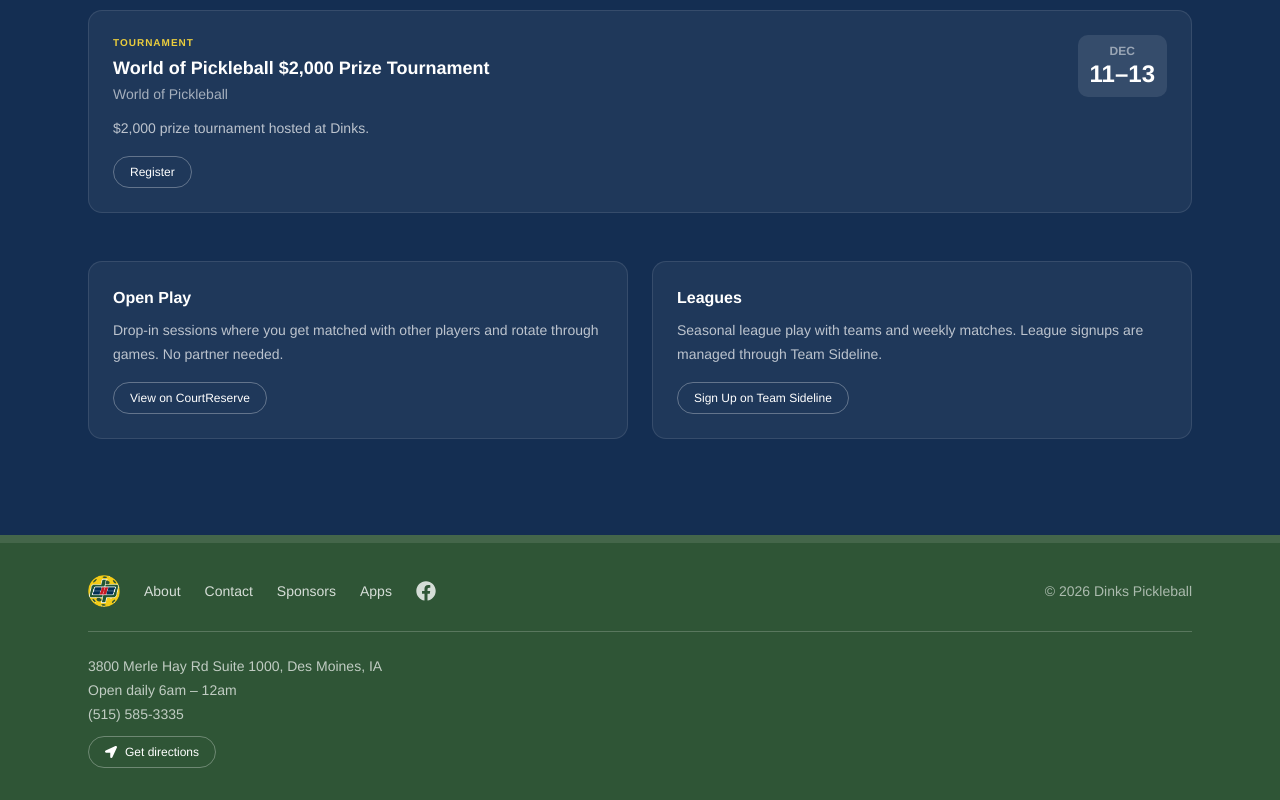
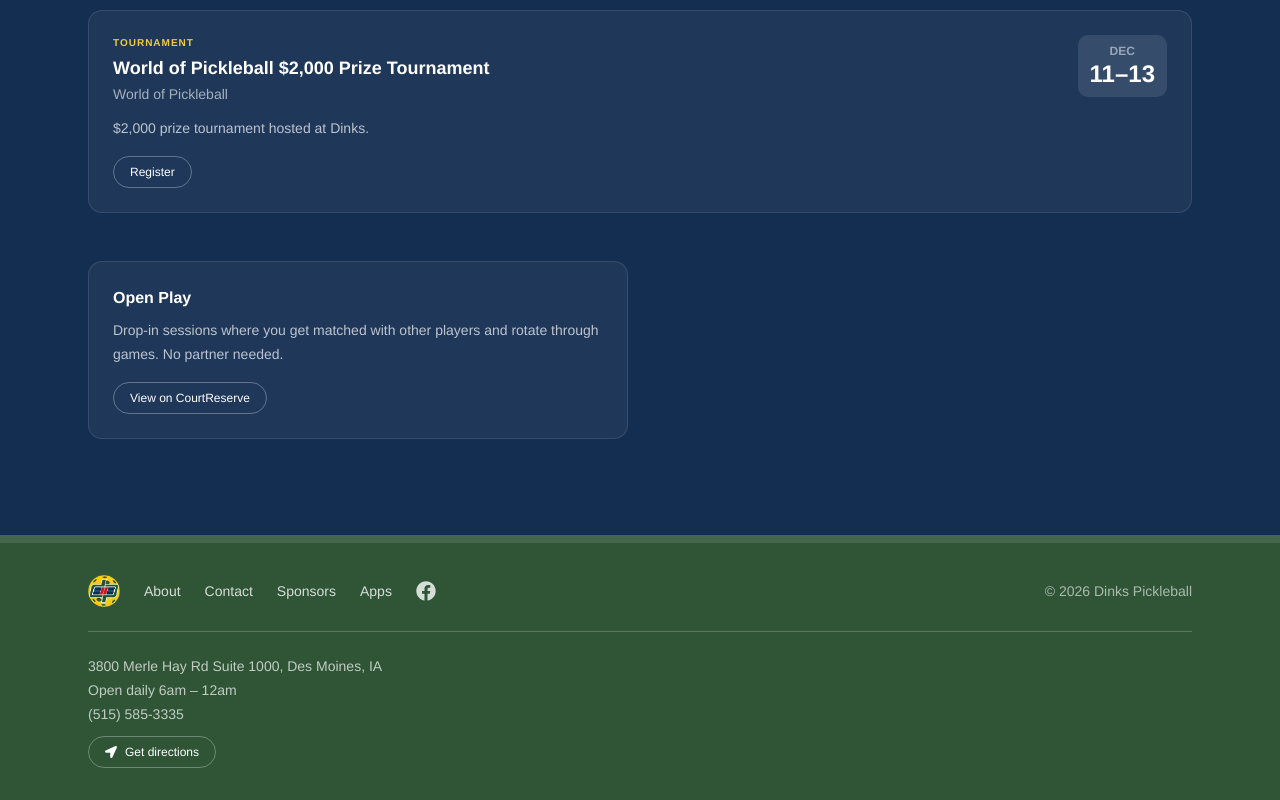
Before and after one commit to jared-christensen/dinks, a Next.js app: page /events in a window 1280 px wide. Shown: the part 836-1636 px from the top of the page. Built offline with nearby package versions, Linux system fonts and the light colour scheme.

Commit message:
Remove Leagues card with Team Sideline link from events page

```diff
--- a/app/(site)/events/page.tsx
+++ b/app/(site)/events/page.tsx
@@ -113,27 +113,6 @@
             </Button>
           </div>
         </div>
-
-        {/* Leagues */}
-        <div className="rounded-xl border border-white/10 bg-white/5 p-6">
-          <h2 className="font-semibold text-white">Leagues</h2>
-          <p className="mt-2 text-sm leading-6 text-white/70">
-            Seasonal league play with teams and weekly matches. League signups
-            are managed through Team Sideline.
-          </p>
-          <div className="mt-4">
-            <Button asChild variant="outline" size="sm">
-              <Link
-                href="https://teamsideline.com/sites/DINKSpickleball/current-programs"
-                target="_blank"
-                rel="noopener noreferrer"
-                onClick={() => posthog.capture("leagues_signup_clicked")}
-              >
-                Sign Up on Team Sideline
-              </Link>
-            </Button>
-          </div>
-        </div>
       </div>
     </section>
   );
```
